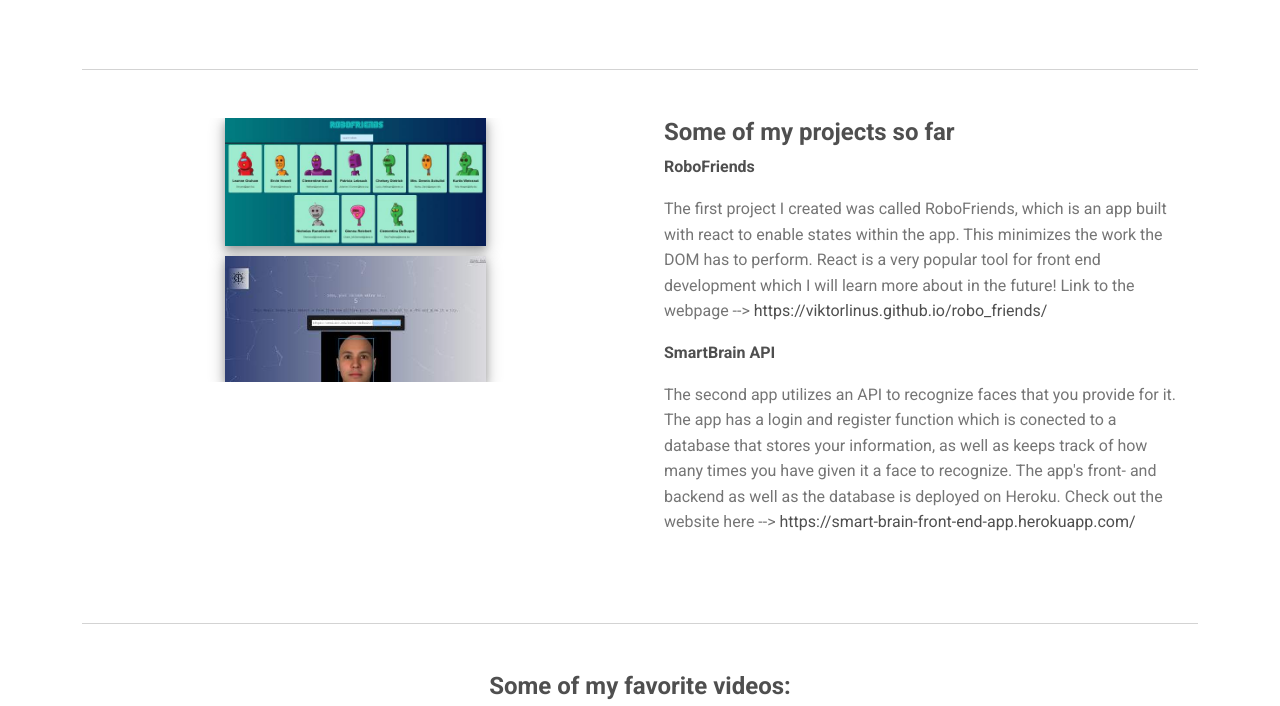
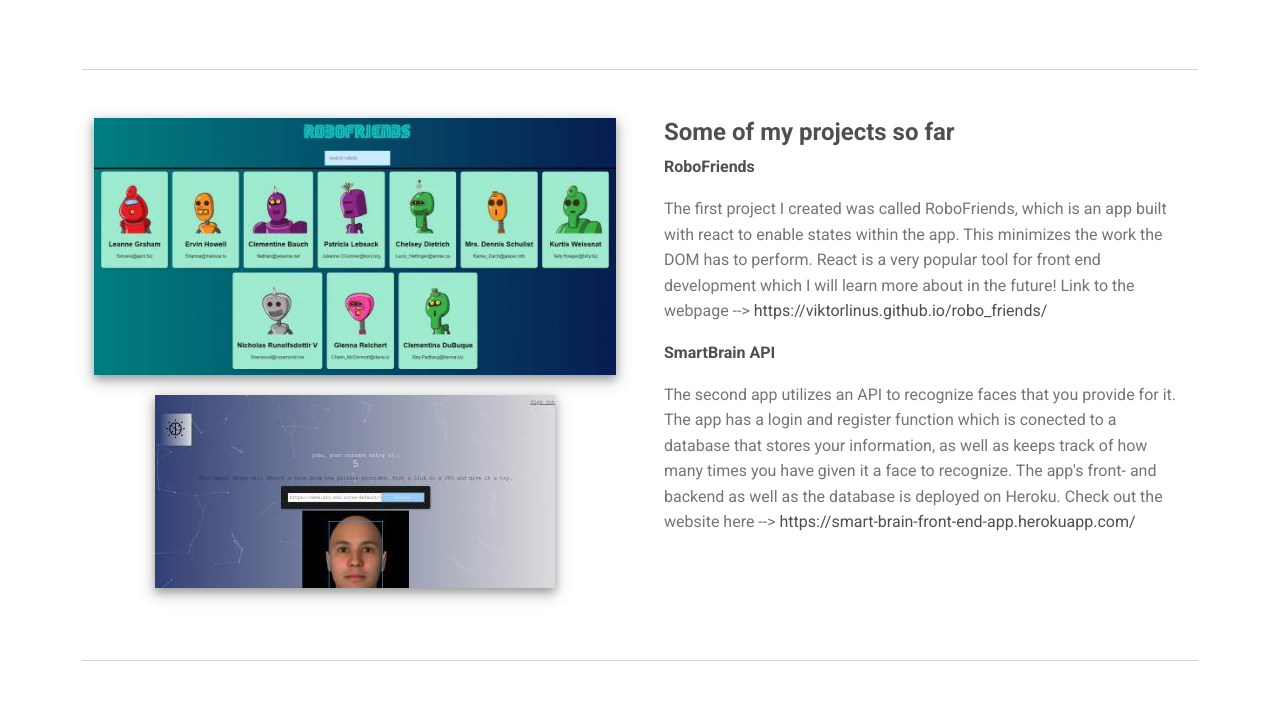
Before and after one commit to viktorlinus/viktorlinus.github.io, a plain HTML site: page index.html in a window 1280 px wide. Shown: the part 1141-1847 px from the top of the page. Drawn offline with nearby package versions, Linux system fonts and the light colour scheme.

Commit message:
small fix

```diff
--- a/index.html
+++ b/index.html
@@ -150,16 +150,15 @@
 
       <section>
         <div class="row">
-          <div class="col-md-6 gx-5 mb-4 d-flex align-items-center justify-content-center text-center h-100">
-            <div class="bg-image hover-overlay ripple" data-mdb-ripple-color="light">
-              <img src="robofriends.jpg" class="img-fluid img shadow-2-strong" style="margin-bottom: 10px;" />
+          <div class="col-md-6 gx-5 mb-4 d-flex align-items-center justify-content-center text-center ">
+            <div class="">
+              <img src="robofriends.jpg" class="img-fluid  shadow-2-strong" style="margin-bottom: 20px;" />
               <a href="#!">
-                <div class="mask masker" style="background-color: rgba(251, 251, 251, 0.15);"></div>
               </a>
 
-              <img src="smartbrain.jpg" class="img-fluid img shadow-2-strong" />
+              <img src="smartbrain.jpg" class="img-fluid  shadow-2-strong" />
               <a href="#!">
-                <div class="mask masker" style="background-color: rgba(251, 251, 251, 0.15);"></div>
+
               </a>
             </div>
           </div>
@@ -174,7 +173,7 @@
             </p>
             <p><strong>SmartBrain API</strong></p>
             <p class="text-muted">
-              The second app utilizes an API to recognize faces that you provide for it. The app has a login and register function which is conected to a database that stores your information, as well as keeps track of how many times you have given it a face to recognize. The app's front- and backend as well as the database is deployed on Heroku. Check out the website here --> <a href="https://smart-brain-front-end-app.herokuapp.com/" target="_blank">https://smart-brain-front-end-app.herokuapp.com/</a>
+              The second app utilizes an API to recognize faces that you provide for it. The app has a login and register function which is conected to a database that stores your information, as well as keeps track of how many times you have given it a face to recognize. The app's front- and backend as well as the database is deployed on Heroku. Check out the website here --> <a href="https://smart-brain-front-end-app.herokuapp.com/">https://smart-brain-front-end-app.herokuapp.com/</a>
             </p>
           </div>
         </div>
```
